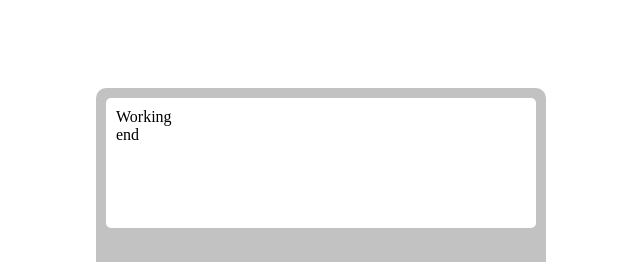
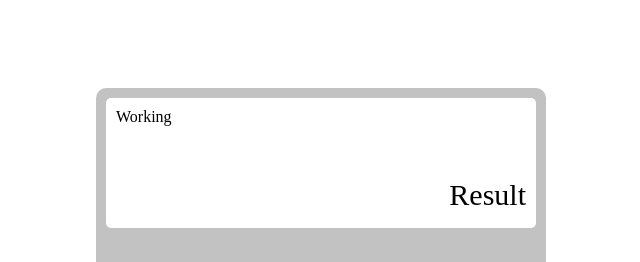
Before and after one commit to yaxasu/calculator, a plain HTML site: page index.html in a window 1280 px wide. Shown: the top 262 px of the page, without its empty margins (319-959 px from the left). Drawn offline with Linux system fonts and the light colour scheme.

Commit message:
fixed alignment of screen

```diff
--- a/index.html
+++ b/index.html
@@ -11,7 +11,7 @@
         <div class="body">
             <div id="screen">
                 <div id="working"> Working</div>
-                <div id="end"> end</div>
+                <div id="result"> Result</div>
             </div>
         </div>
     </div>
--- a/styles.css
+++ b/styles.css
@@ -22,4 +22,15 @@
     width: 430px;
     display: flex;
     flex-direction: column;
+
 }
+#working{
+    height: 70px;
+    width: auto;
+}
+#result{
+    font-size: 30px;
+    text-align: right;
+    height: auto;
+    width: auto;
+}
```
